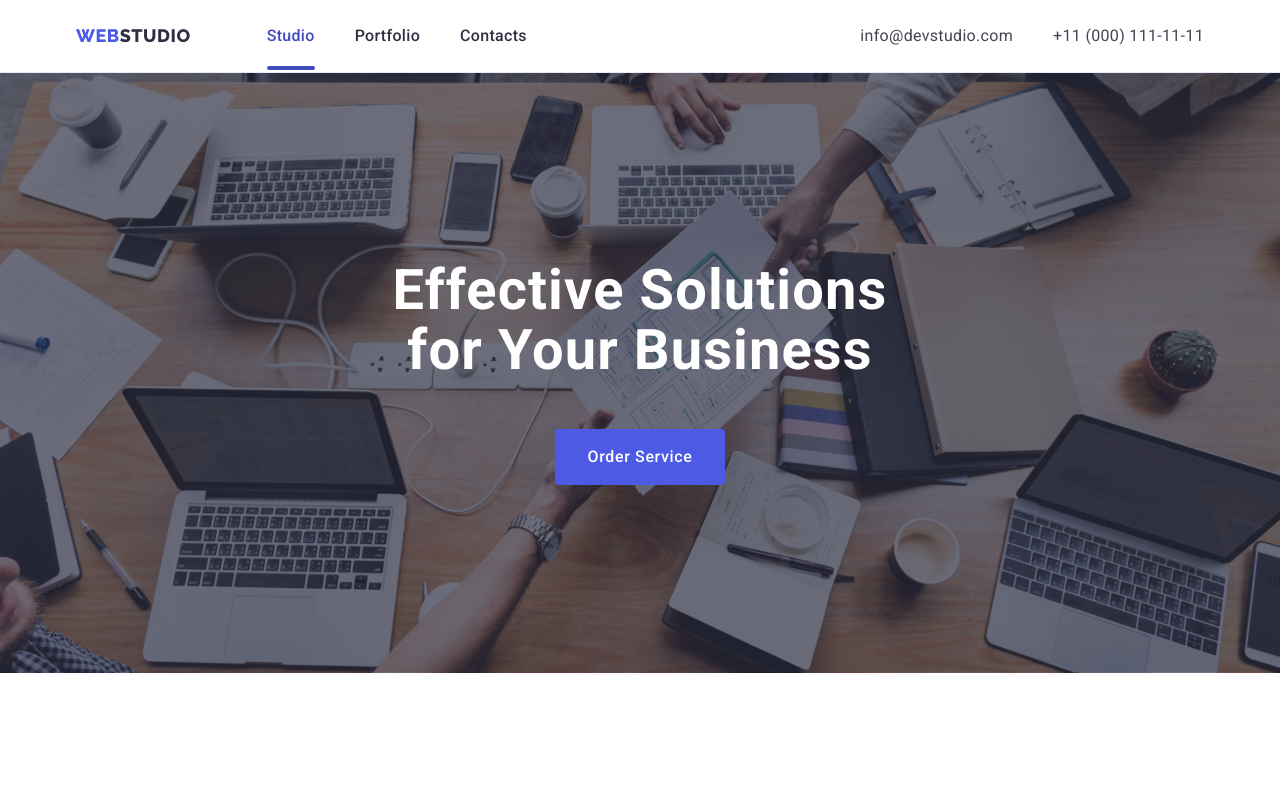
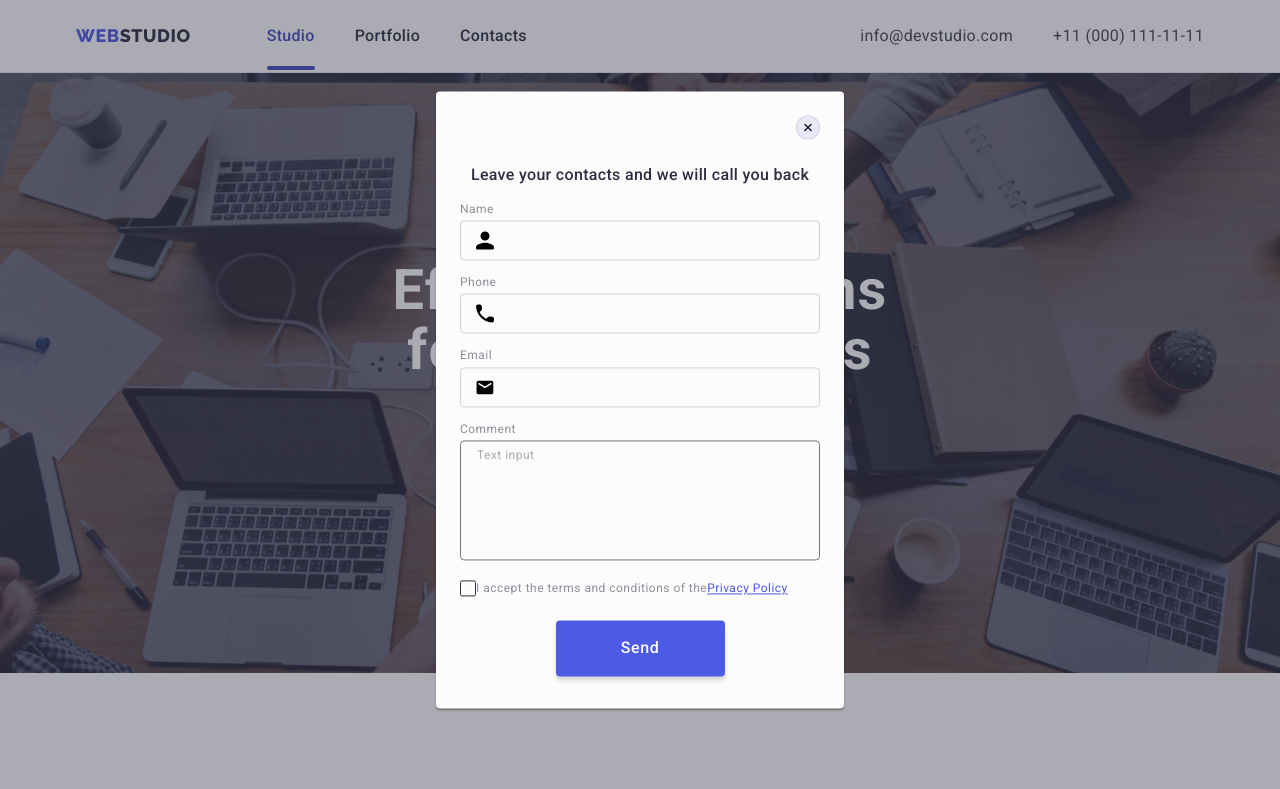
Before and after one commit to ViktorHromadskyi/ViktorHromadskyi-goit-markup-hw-06, a plain HTML site: page index.html in a window 1280 px wide. Shown: the top 789 px of the page. Drawn offline with nearby package versions, Linux system fonts and the light colour scheme.

Commit message:
Add files via upload

```diff
--- a/css/styles.css
+++ b/css/styles.css
@@ -519,27 +519,30 @@ img {
   color: #ffffff;
 }
 
-.subsceibe-email {
+.footer-email-form {
   display: flex;
+}
+
+.footer-label-email {
+  margin-right: 24px;
 }
 
 .footer-contact-form-input {
   width: 264px;
   height: 40px;
   border-radius: 4px;
-  padding: 8px 16px;
+  padding-left: 16px;
   margin-right: 24px;
+  font-size: 12px;
+  line-height: 1.5;
+  letter-spacing: 0.04em;
   color: #ffffff;
-  background-color: #2e2f42;
+  background-color: transparent;
   border: 1px solid #ffffff;
   filter: drop-shadow(0px 4px 4px rgba(0, 0, 0, 0.15));
 }
 
 .footer-contact-form-input::placeholder {
-  font-weight: 400;
-  font-size: 12px;
-  line-height: 2;
-  letter-spacing: 0.04em;
   color: #ffffff;
 }
 
@@ -560,11 +563,12 @@ img {
   line-height: 1.5;
   letter-spacing: 0.04em;
   color: #ffffff;
-  background: #4d5ae5;
+  background-color: #4d5ae5;
   border-radius: 4px;
   min-width: 165px;
   height: 40px;
   border: none;
+  cursor: pointer;
   transition-property: background-color;
   transition-duration: 250ms;
   transition-timing-function: cubic-bezier(0.4, 0, 0.2, 1);
@@ -576,14 +580,10 @@ img {
 }
 
 .subscribe-icon-send {
-  position: absolute;
-  top: 0;
-  right: 24px;
-  transform: translateY(50%);
+  margin-left: 16px;
 }
 
 .footer-subscribe-tex-btn {
-  padding: 8px 64px 8px 24px;
   font-weight: 500;
   font-size: 16px;
   line-height: 1.5;
@@ -660,14 +660,23 @@ img {
   pointer-events: none;
 }
 
-.contact-form-field-wrapper,
+.contact-form-field-wrapper {
+  display: block;
+  margin-bottom: 4px;
+  font-size: 12px;
+  line-height: 1.17;
+  letter-spacing: 0.04em;
+  color: #8e8f99;
+}
 .contact-form-checkbox-wrapper {
-  display: block;
+}
+
+.contact-form-input-item {
   margin-bottom: 8px;
 }
 
 .contact-form-title {
-  margin-bottom: 8px;
+  margin-bottom: 16px;
   font-weight: 500;
   font-size: 16px;
   line-height: 1.5;
@@ -690,17 +699,19 @@ img {
   width: 100%;
   height: 40px;
   padding-left: 38px;
-  border: 1px solid rgba(46, 47, 66, 0.4);
+  border: 1px solid rgba(46, 47, 66, 0.2);
   border-radius: 4px;
+  background-color: transparent;
+  outline: transparent;
+  transition: border-color;
+  transition-duration: 250ms;
+  transition-timing-function: cubic-bezier(0.4, 0, 0.2, 1);
 }
 
 .contact-form-input:focus,
 .contact-form-input:hover {
   outline: none;
   border: 1px solid #4d5ae5;
-  transition: border;
-  transition-duration: 250ms;
-  transition-timing-function: cubic-bezier(0.4, 0, 0.2, 1);
 }
 
 .contact-form-input:focus + .contact-form-input-icon,
@@ -721,15 +732,23 @@ img {
 .contact-form-input-wrapper {
   position: relative;
   display: block;
+  margin-bottom: 16px;
 }
 
 .contact-form-message {
   width: 100%;
   height: 120px;
+  border-radius: 4px;
   resize: none;
   padding: 8px 16px;
-  border: 1px solid rgba(46, 47, 66, 0.4);
-  border-radius: 4px;
+  font-size: 12px;
+  line-height: 1.17;
+  letter-spacing: 0.04em;
+  background-color: transparent;
+  outline: transparent;
+  resize: none;
+  color: rgba(46, 47, 66, 0.4);
+  border: 1px solid rgba(46, 47, 66, 0.2)
   transition: border;
   transition-duration: 250ms;
   transition-timing-function: cubic-bezier(0.4, 0, 0.2, 1);
@@ -755,22 +774,32 @@ img {
   margin-bottom: 24px;
   font-weight: 400;
   font-size: 12px;
-  line-height: 1.1;
+  line-height: 1.17;
   letter-spacing: 0.04em;
   color: #8e8f99;
 }
 
-.contact-form-checkbox {
-  appearance: none;
-  position: absolute;
+.textarea-box {
+  margin-bottom: 16px;
+}
+
+.textarea-item{
+  margin-bottom: 24px;
 }
 
 .contact-form-own-checkbox {
-  padding: 4px 3px;
-  border: 1px solid rgba(46, 47, 66, 0.4);
+  display: inline-flex;
+  align-items: center;
+  justify-content: center;
+  width: 16px;
+  height: 16px;
+  border: 1px solid #2e2f42;
   border-radius: 2px;
-  cursor: pointer;
-  margin-right: 8px;
+  fill: transparent;
+}
+
+.checked-icon{
+
 }
 
 .contact-form-checkbox:checked
@@ -786,6 +815,10 @@ img {
 
 .contakt-form-checkmarc-icon {
   opacity: 0;
+}
+
+.privacy-policy{
+   color:#4d5ae5;
 }
 
 .contact-form-submit {
--- a/index.html
+++ b/index.html
@@ -550,9 +550,9 @@
           </ul>
         </div>
         <div class="footer-subscribe-box">
-          <label>
-            <span class="subscribe-title">Subscribe</span>
-            <div class="subsceibe-email">
+          <p class="subscribe-title">Subscribe</p>
+          <form class="footer-email-form">
+            <label class="footer-label-email">
               <input
                 class="footer-contact-form-input"
                 type="email"
@@ -563,34 +563,38 @@
             </label>
             <button type="submit" class="subscribe-btn">
               <span class="footer-subscribe-tex-btn">Subscribe</span>
-            <svg class="subscribe-icon-send" width="24" height="20">
+              <svg class="subscribe-icon-send" width="24" height="24">
                 <use href="./images/icons.svg#icon-send"></use>
               </svg>
             </button>
-          </div>
+          </form>
         </div>
       </div>
     </footer>
 
-    <div class="backdrop is-hidden" data-modal>
+    <!-- Модалка -->
+
+    <div class="backdrop" data-modal>
       <div class="modal">
         <button type="button" class="modal-close-btn" data-modal-close>
           <svg class="modal-close-icon" width="8" height="8">
             <use href="./images/icons.svg#icon-close-btn"></use>
           </svg>
         </button>
+        <p class="contact-form-title">
+          Leave your contacts and we will call you back
+        </p>
         <form class="contact-form">
-          <legend class="contact-form-title">
-            Leave your contacts and we will call you back
-          </legend>
-
-          <label class="contact-form-field-wrapper">
+          <div class="contact-form-input-item">
+            <label for="user_name" class="contact-form-field-wrapper">
               <span class="contact-form-field-desc">Name</span>
-            <span class="contact-form-input-wrapper">
+            </label>
+            <div class="contact-form-input-wrapper">
               <input
                 class="contact-form-input"
+                id="user_name"
                 type="text"
-                name="user_first_name"
+                name="user_name"
                 required
                 pattern="[a-zA-zа-яА-ЯіІїЇєЄыЫъЪгГ']+"
               />
@@ -598,17 +602,18 @@
                 class="contact-form-input-icon"
                 aria-label="іконка користувача"
                 width="18"
-                height="18"
+                height="24"
               >
                 <use href="./images/icons.svg#icon-user"></use>
               </svg>
-            </span>
-          </label>
+            </div>
             <label class="contact-form-field-wrapper">
               <span class="contact-form-field-desc">Phone</span>
-            <span class="contact-form-input-wrapper">
+            </label>
+            <div class="contact-form-input-wrapper">
               <input
                 class="contact-form-input"
+                id="user_tel"
                 type="tel"
                 name="user_tel"
                 required
@@ -619,17 +624,18 @@
                 class="contact-form-input-icon"
                 aria-label="іконка телефону"
                 width="18"
-                height="18"
+                height="24"
               >
                 <use href="./images/icons.svg#icon-phone"></use>
               </svg>
-            </span>
-          </label>
+            </div>
             <label class="contact-form-field-wrapper">
               <span class="contact-form-field-desc">Email</span>
-            <span class="contact-form-input-wrapper">
+            </label>
+            <div class="contact-form-input-wrapper">
               <input
                 class="contact-form-input"
+                id="user_email"
                 type="email"
                 name="user_email"
                 required
@@ -638,39 +644,46 @@
                 class="contact-form-input-icon"
                 aria-label="іконка Емейлу"
                 width="18"
-                height="18"
+                height="24"
               >
                 <use href="./images/icons.svg#icon-email"></use>
               </svg>
-            </span>
+            </div>
+            <div class="textarea-box">
+              <label for="user_comment" class="contact-form-field-wrapper">
+                <span class="contact-form-field-desc">Comment</span>
               </label>
-          <label class="contact-form-field-wrapper">
-            <span class="contact-form-field-desc">Comment</span>
               <textarea
                 class="contact-form-message"
-              name="user_message"
+                id="user_comment"
+                name="user-comment"
                 placeholder="Text input"
               ></textarea>
-          </label>
-          <label class="contact-form-checkbox-wrapper">
+            </div>
+            <div class="textarea-item">
               <input
-              class="contact-form-checkbox"
+                class="contact-form-checkbox visually-hidden"
+                id="user_privacy"
                 type="checkbox"
-              name="user_policy"
+                name="user_privacy"
+                value="true"
                 required
               />
-            <svg class="contact-form-own-checkbox" width="16" height="16">
+              <label for="user-privacy" class="contact-form-checkbox-wrapper">
+                <span class="contact-form-own-checkbox"
+                  ><svg class="checked-icon" width="10" height="8">
                     <use
                       class="contakt-form-checkmarc-icon"
                       href="./images/icons.svg#icon-checkmark"
                     ></use>
                   </svg>
-            <legend class="privacy-policy-text">
+                </span>
                 I accept the terms and conditions of the
-              <a href="">Privacy Policy</a>
-            </legend>
+                <a href="#" class="privacy-policy">Privacy Policy</a>
               </label>
+            </div>
             <button type="submit" class="contact-form-submit">Send</button>
+          </div>
         </form>
       </div>
     </div>
```
Also changed, not shown: portfolio.html (+5 -5 lines). Lines whose indentation alone changed are shown as unchanged.
